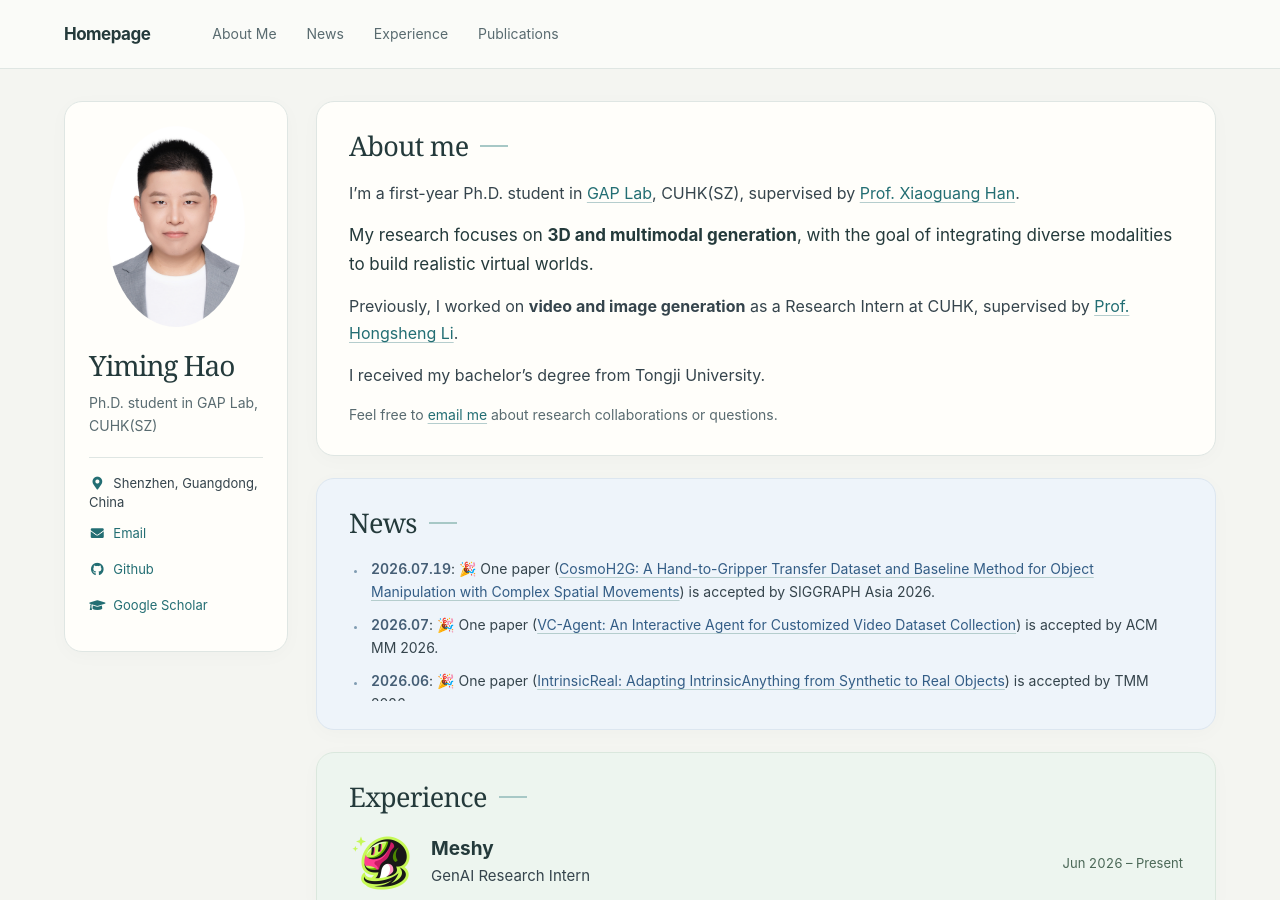
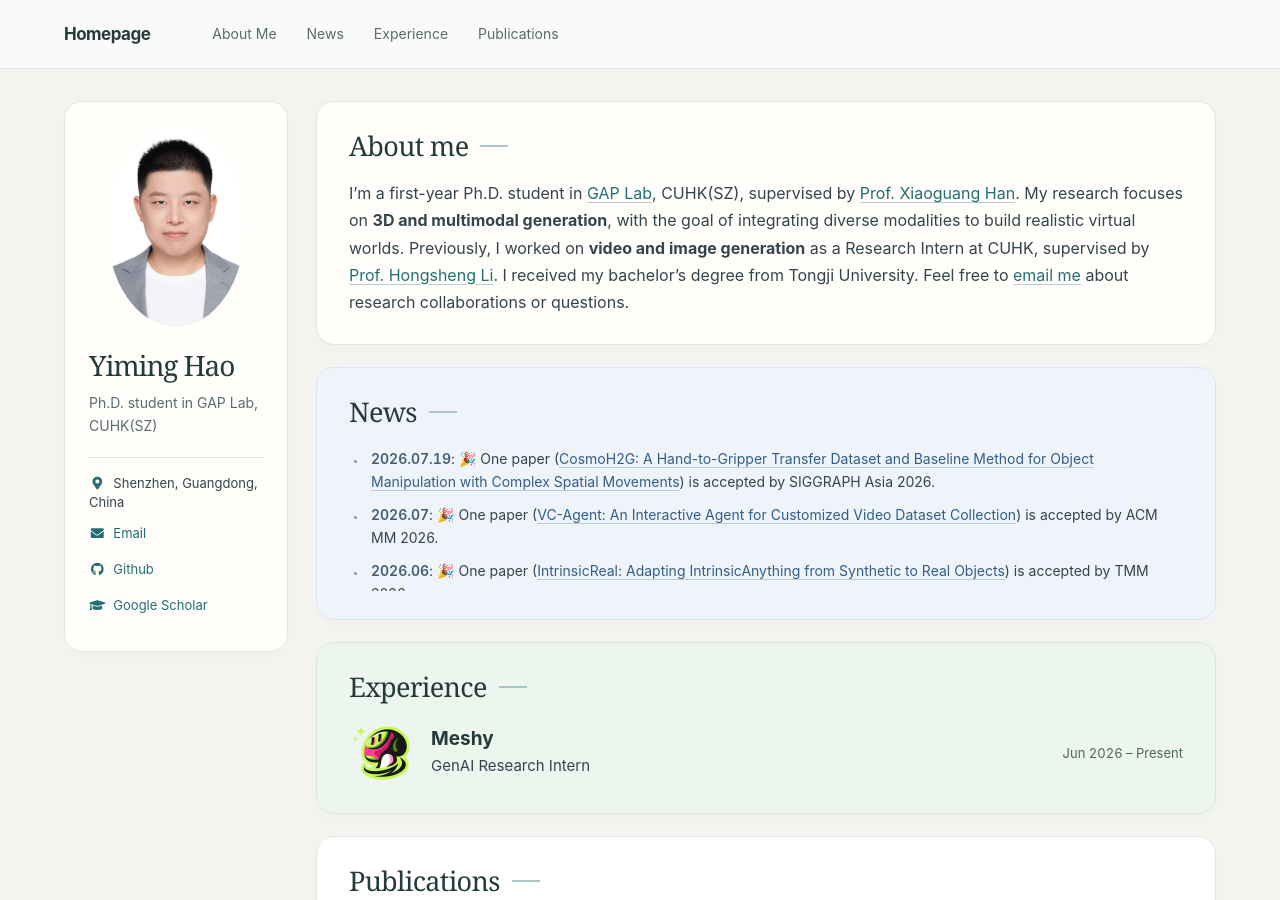
Before and after one commit to Jaeger416/Jaeger416.github.io, a Jekyll site: the page built from _pages/about.md, in a window 1280 px wide and 900 px high. Built offline with Jekyll 4.4.1, drawn with Linux system fonts in a browser that asks for light colours.

Commit message:
Combine About me into one paragraph

```diff
--- a/_pages/about.md
+++ b/_pages/about.md
@@ -13,17 +13,7 @@
 ## About me
 {: #about-me .section-title }
 
-I'm a first-year Ph.D. student in <a href="https://gaplab.cuhk.edu.cn/">GAP Lab</a>, CUHK(SZ), supervised by <a href="https://scholar.google.com/citations?user=z-rqsR4AAAAJ&hl=zh-CN">Prof. Xiaoguang Han</a>.
-
-My research focuses on **3D and multimodal generation**, with the goal of integrating diverse modalities to build realistic virtual worlds.
-{: .research-focus }
-
-Previously, I worked on **video and image generation** as a Research Intern at CUHK, supervised by <a href="https://scholar.google.com/citations?user=BN2Ze-QAAAAJ&hl=zh-CN">Prof. Hongsheng Li</a>.
-
-I received my bachelor's degree from Tongji University.
-
-Feel free to [email me](mailto:haoym1016@gmail.com) about research collaborations or questions.
-{: .contact-note }
+I'm a first-year Ph.D. student in <a href="https://gaplab.cuhk.edu.cn/">GAP Lab</a>, CUHK(SZ), supervised by <a href="https://scholar.google.com/citations?user=z-rqsR4AAAAJ&hl=zh-CN">Prof. Xiaoguang Han</a>. My research focuses on **3D and multimodal generation**, with the goal of integrating diverse modalities to build realistic virtual worlds. Previously, I worked on **video and image generation** as a Research Intern at CUHK, supervised by <a href="https://scholar.google.com/citations?user=BN2Ze-QAAAAJ&hl=zh-CN">Prof. Hongsheng Li</a>. I received my bachelor's degree from Tongji University. Feel free to [email me](mailto:haoym1016@gmail.com) about research collaborations or questions.
 </section>
 
 {% include_relative includes/news.md %}
```
